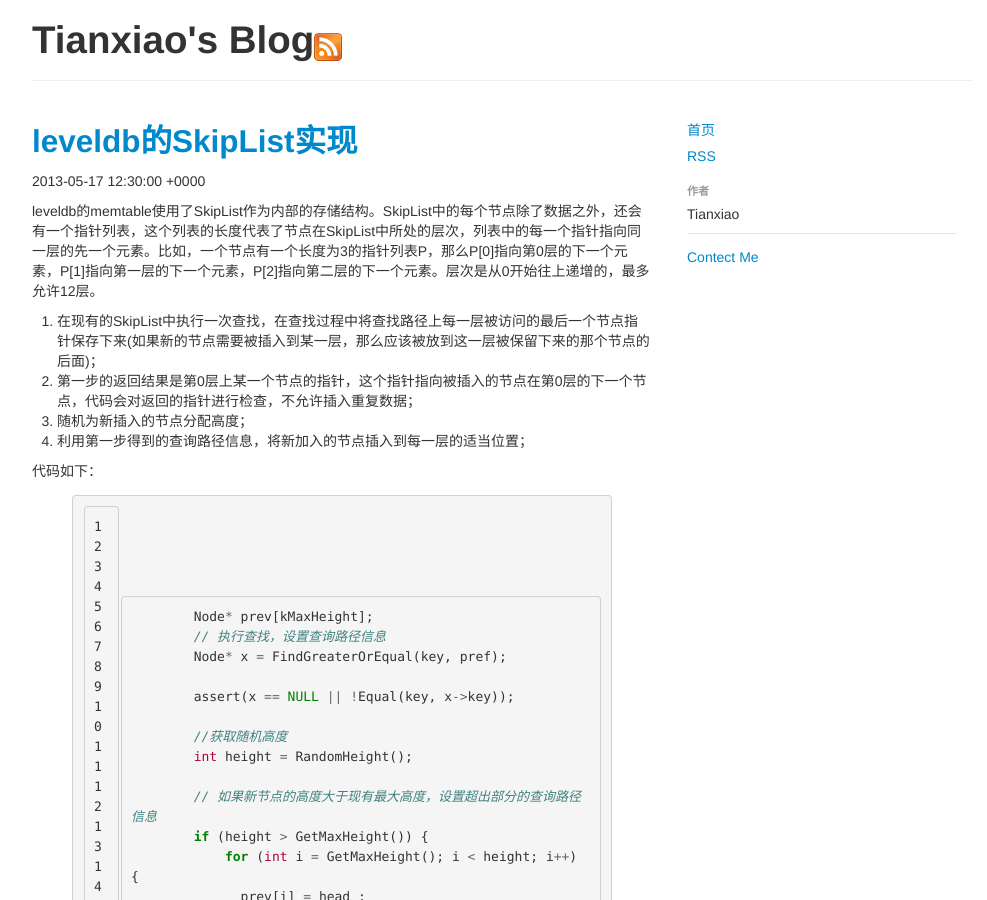
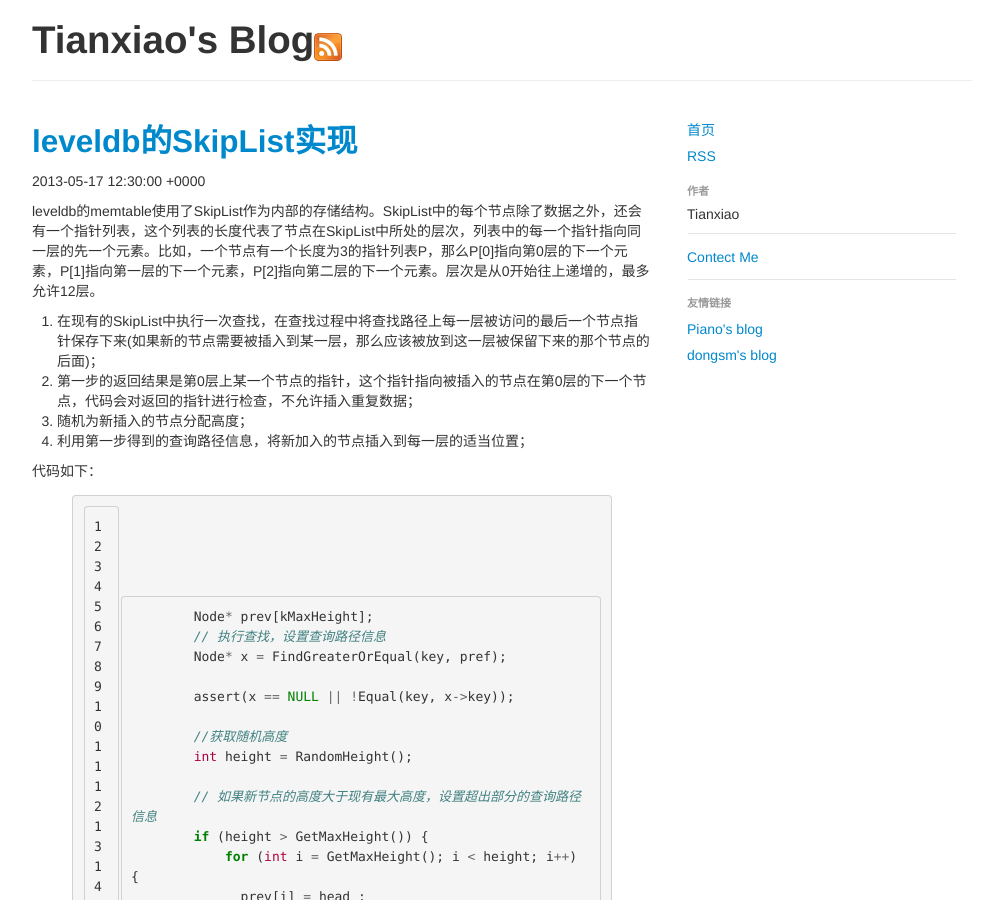
Before and after one commit to tianxiao-ma/tianxiao-ma.github.com, a Jekyll site: the page built from index.html, in a window 1280 px wide and 900 px high. Shown: the whole window, without its empty margins (138-1125 px from the left). Built offline with Jekyll 4.4.1, drawn with Linux system fonts in a browser that asks for light colours; Markdown is read by kramdown in place of the engine named in the settings; the list of posts is cut into pages by our own code.

Commit message:
add firend link

```diff
--- a/_layouts/default.html
+++ b/_layouts/default.html
@@ -51,6 +51,17 @@ pygments: true
 					<li>
 						<a href="mailto:tianxiao.matx@gmail.com">Contect Me</a>
 					</li>
+					<li class="divider">
+					</li>
+					<li class="nav-header">
+					友情链接
+					</li>
+					<li>
+					<a href="http://untils.com/" target='_blank'>Piano's blog</a>
+					</li>
+					<li>
+					<a href="http://dongsm.cn/" target='_blank'>dongsm's blog</a>
+					</li>
 				</ul>
 			</div>
 		</div>
```
